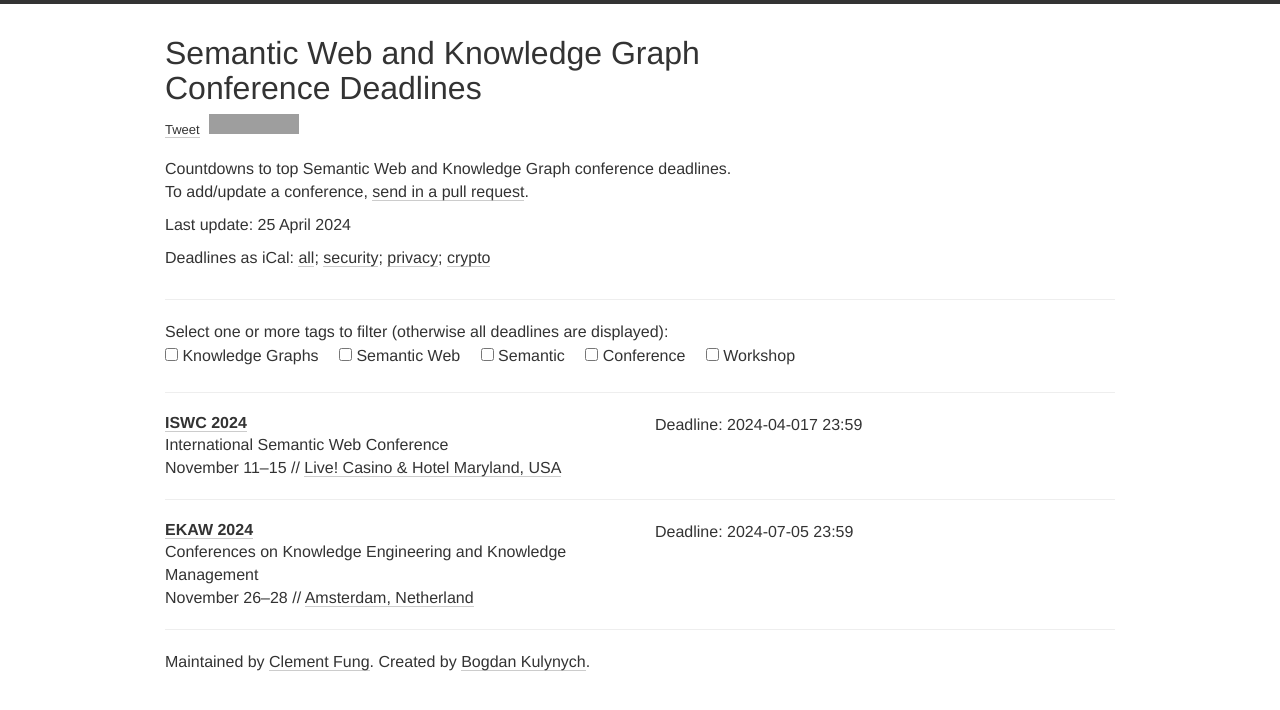
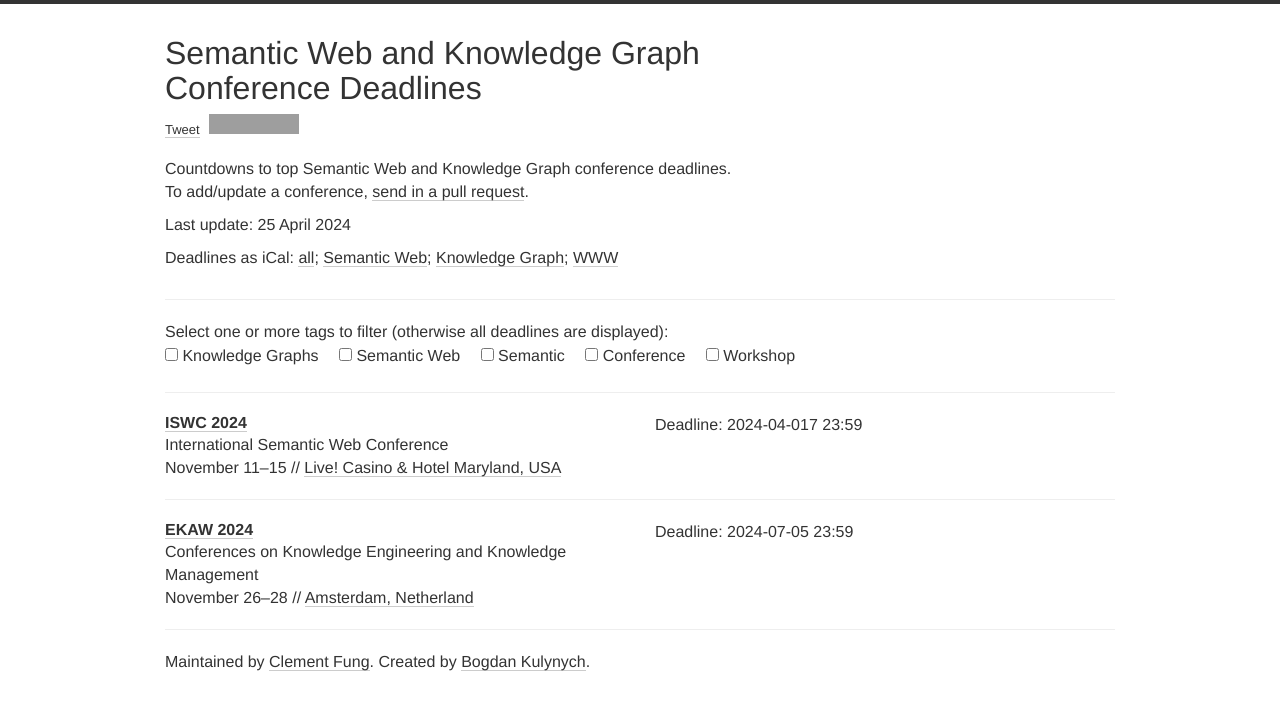
Before and after one commit to swc-deadlines/swc-deadlines.github.io, a Jekyll site: the page built from index.html, in a window 1280 px wide. Shown: the top 710 px of the page. Built offline with Jekyll 4.4.1, drawn with Linux system fonts in a browser that asks for light colours; nearby versions of some CDN libraries; comment, search, counter and statistics services are not loaded; grey boxes are pictures that could not be loaded.

Commit message:
update type

```diff
--- a/index.html
+++ b/index.html
@@ -33,9 +33,9 @@
                 <p>
                     Deadlines as iCal:
                     <a href="{{site.baseurl}}/ical/deadlines-all.ical">all</a>;
-                    <a href="{{site.baseurl}}/ical/deadlines-sec.ical">security</a>;
-                    <a href="{{site.baseurl}}/ical/deadlines-priv.ical">privacy</a>;
-                    <a href="{{site.baseurl}}/ical/deadlines-crypto.ical">crypto</a>
+                    <a href="{{site.baseurl}}/ical/deadlines-sw.ical">Semantic Web</a>;
+                    <a href="{{site.baseurl}}/ical/deadlines-kg.ical">Knowledge Graph</a>;
+                    <a href="{{site.baseurl}}/ical/deadlines-www.ical">WWW</a>
                 </p>
             </div>
           </div>
```
Also changed, not shown: 2 other files.
